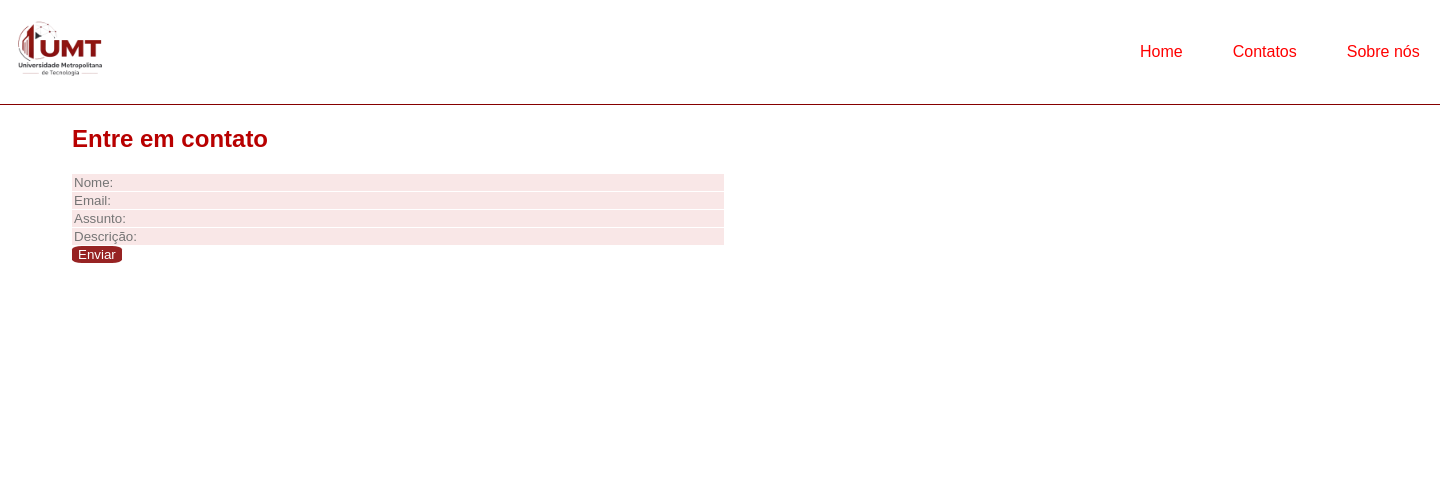
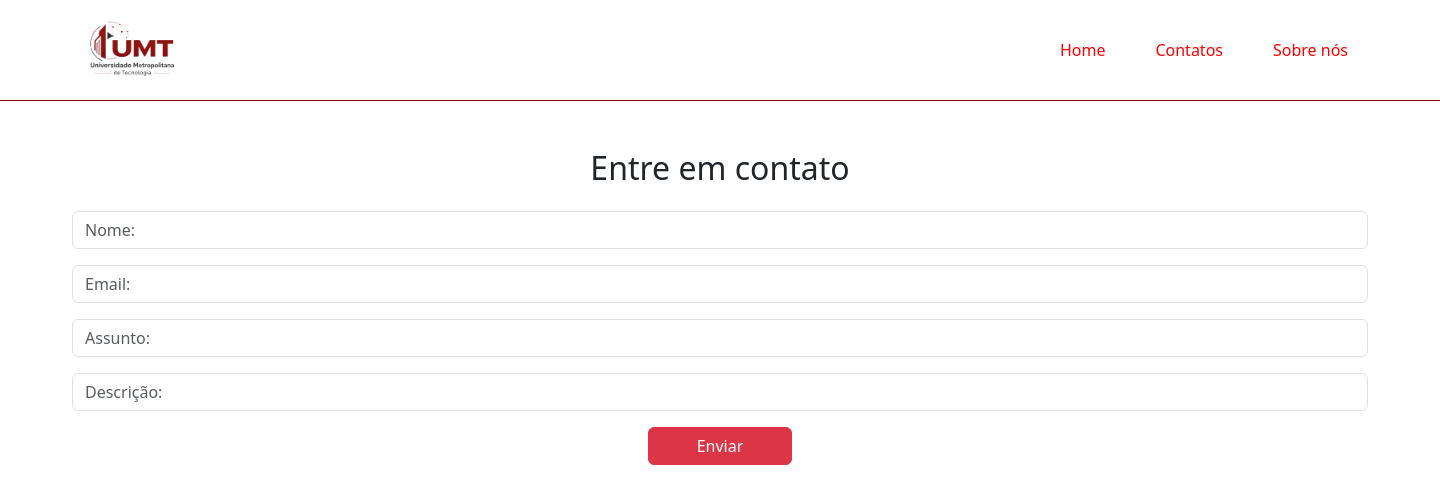
Before and after one commit to vinicius538/1dsm2026.1, a Flask app: page /contato in a window 1440 px wide. Shown: the top 504 px of the page. Run offline with Flask 3, Linux system fonts and the light colour scheme.

Commit message:
feat: adiciona responsividade

```diff
--- a/app.py
+++ b/app.py
@@ -4,7 +4,7 @@ app = Flask(__name__)
 
 @app.route("/")
 def home():
-    return render_template("home.html")
+    return render_template("index.html")
 
 @app.route("/sobrenos")
 def sobrenos():
--- a/static/css/style.css
+++ b/static/css/style.css
@@ -8,16 +8,46 @@ h2{
     color: rgb(184, 0, 0);
 }
 
-header{
-    display: flex;
+header {
     background-color: #ffffff;
     border-bottom: solid rgb(134, 0, 0) 1px;
+    padding: 0 5%;
+}
+
+nav {
+    display: flex;
+    justify-content: space-between;
+    align-items: center;
+    width: 100%;
+    flex-wrap: wrap;
+}
+
+.links {
+    display: flex;
+    flex-wrap: wrap;
+    justify-content: center;
 }
 
 #logo{
     width: 100px;
     height: 100px;
 }
+
+@media (max-width: 600px) {
+    #logo{
+        width: 60px;
+        height: 60px;
+    }
+    nav {
+        flex-direction: column;
+        padding: 10px 0;
+    }
+
+    .links a {
+        padding: 10px;
+    }
+}
+
 
 #faculdade{
     display: block;
@@ -27,20 +57,11 @@ header{
 
 }
 
-.links{
-    display: flex;
-    margin-left: 1000px;
-    margin-left: 30;
-    margin-top: auto;
-    margin-bottom: auto;
-    flex-wrap: nowrap;
-}
+
 .links a{
-
     color: red;
     text-decoration: none;
     padding: 20px;
-
 }
 .links a:hover{
     transition: 0.5s;
@@ -52,16 +73,12 @@ a{
     margin-left: 10px;
 }
 
-p,h2{
+ p, h2{
     margin-left: 5%;
     margin-right: 5%;
+
 }
-p input{
-    width: 50%;
-    border: none;
-    background-color: #f9e7e7;
-    color: black
-}
+
 
 button{
     border-radius: 20%;
@@ -78,3 +95,10 @@ button:hover{
 ul li{
     margin-left: 5%;
 }
+
+.container {
+    max-width: 500px;
+    margin: 0 auto;
+    align-items: center;
+    justify-content: center;
+}
--- a/templates/base.html
+++ b/templates/base.html
@@ -4,16 +4,16 @@
     <meta charset="UTF-8">
     <link rel="icon" type="image/x-icon" href="favicon.ico">
     <link rel="stylesheet" href="{{ url_for('static', filename='css/style.css') }}">
-    <link href="https://cdn.jsdelivr.net/npm/bootstrap@5.3.8/dist/css/bootstrap.min.css" rel="stylesheet" integrity="sha384-sRIl4kxILFvY47J16cr9ZwB07vP4J8+LH7qKQnuqkuIAvNWLzeN8tE5YBujZqJLB" crossorigin="anonymous">
+    <link href="https://cdn.jsdelivr.net/npm/bootstrap@5.3.0/dist/css/bootstrap.min.css" rel="stylesheet">
     <meta name="viewport" content="width=device-width, initial-scale=1.0">
     <title>{% block title %} {% endblock %}</title>
 </head>
 <body>
     {% block header %}
     <header>
-        <nav class="d-flex ">
+        <nav>
             <a href="{{ url_for('home') }}">
-                <img id="logo" src="{{ url_for('static', filename='img/faculdadeUMT.png') }}" alt="">
+                <img id="logo" src="{{ url_for('static', filename='img/faculdadeUMT.png') }}"  alt="">
             </a>
             <div class="links">
                 <a href="{{ url_for('home') }}">Home</a>
--- a/templates/contato.html
+++ b/templates/contato.html
@@ -1,40 +1,23 @@
-<!DOCTYPE html>
-<html lang="en">
-<head>
-    <meta charset="UTF-8">
-    <link rel="icon" type="image/x-icon" href="favicon.ico">
-    <link rel="stylesheet" href="../static/css/style.css">
-    <meta name="viewport" content="width=device-width, initial-scale=1.0">
-    <title>UMT - Contato</title>
-</head>
-<body>
-    <header>
-        <a href="home.html">
-            <img id="logo" src="../static/img/faculdadeUMT.png" alt="">
-        </a>
-        <div class="links">
-            <a href="/">Home</a>
-            <a href="/contato">Contatos</a>
-            <a href="/sobrenos">Sobre nós</a>
+{% extends 'base.html' %}
+
+{% block title %}Contatos{% endblock %}
+
+    {% block content %}
+    <main>
+        <div class="container d-flex flex-column mt-5">
+            <div class="contato text-center w-100">
+                <h2>Entre em contato</h2>
+
+                <form class="mt-4 d-flex flex-column align-items-center">
+
+                    <input id="nome" class="form-control mb-3 custom-input" type="text" placeholder="Nome:">
+                    <input id="email" class="form-control mb-3 custom-input" type="email" placeholder="Email:">
+                    <input id="assunto" class="form-control mb-3 custom-input" type="text" placeholder="Assunto:">
+                    <input id="descricao" class="form-control mb-3 custom-input" type="text" placeholder="Descrição:">
+
+                    <button class="btn btn-danger px-5">Enviar</button>
+                </form>
+            </div>
         </div>
-    </header>
-
-    <div class="container">
-        <h2>
-            Entre em contato
-        </h2>
-
-        <p>
-            <input id="nome" type="text" placeholder="Nome:"> <br>
-            <input id="email" type="email" placeholder="Email:"> <br>
-            <input id="assunto" type="text" placeholder="Assunto:"> <br>
-            <input id="descricao" type="text" placeholder="Descrição:"> <br>
-
-            <button>
-                Enviar
-            </button>
-        </p>
-    </div>
-
-</body>
-</html>
+    </main>
+    {% endblock %}
```
Also changed, not shown: templates/index.html (+4 -3 lines), templates/sobrenos.html (+8 -23 lines).
